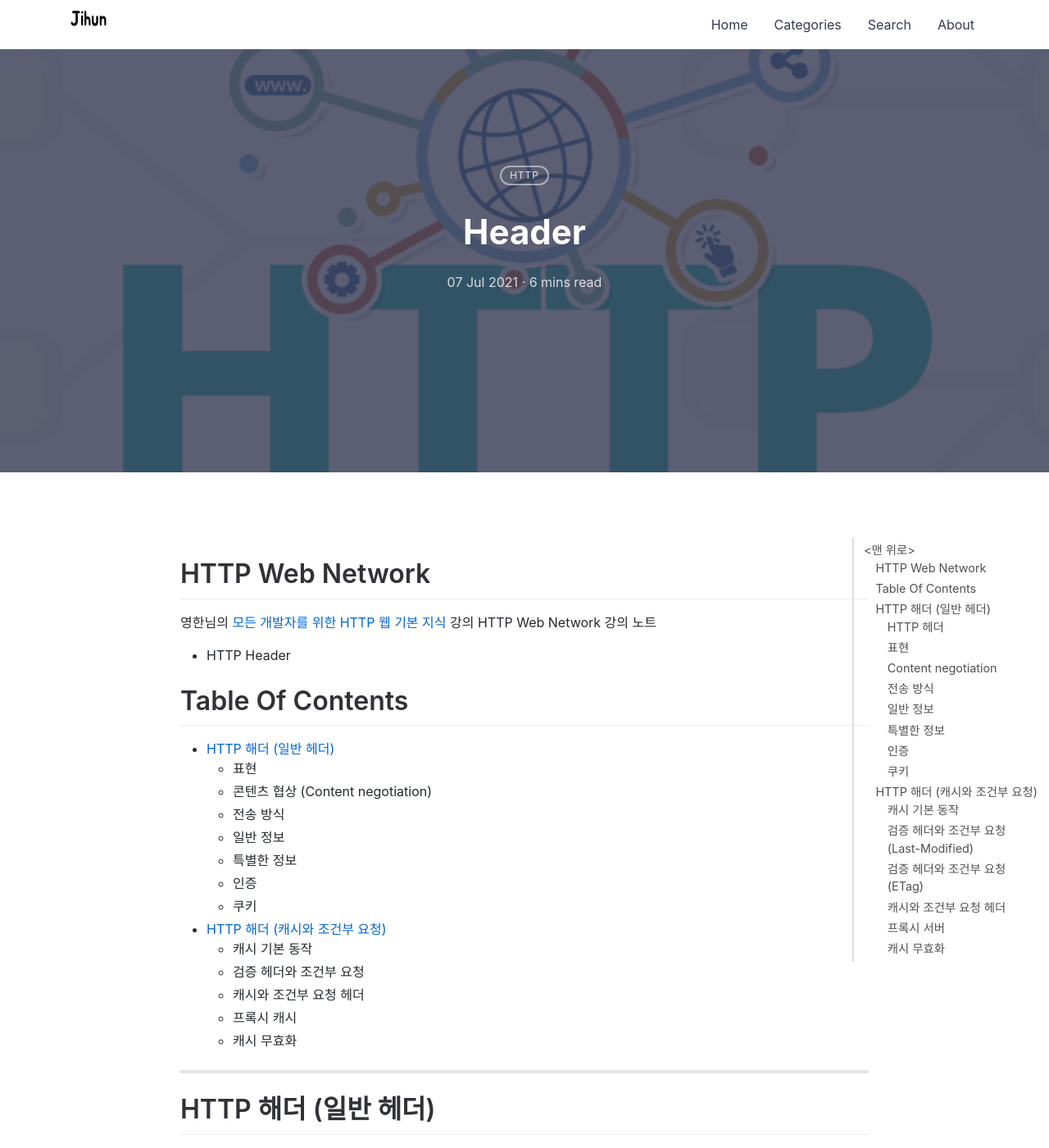
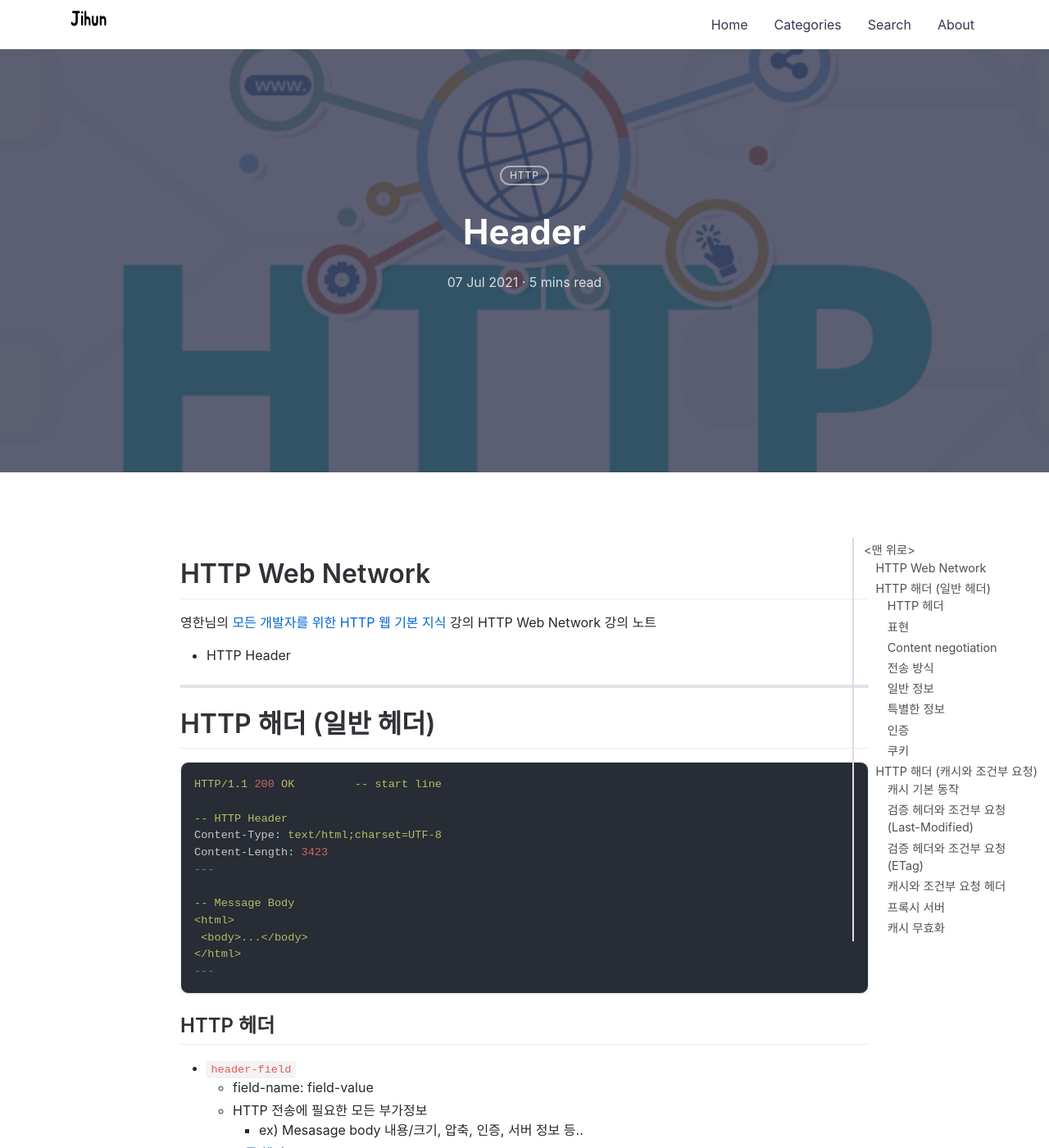
Before and after one commit to jihunparkme/jihunparkme.github.io, a Jekyll site: the page built from _posts/2021-07-07-Http-Web-Network_header.md, in a window 1280 px wide and 1400 px high. Shown: the whole window at 82% size. Built offline with Jekyll 4.4.1, drawn with Linux system fonts in a browser that asks for light colours; nearby versions of some CDN libraries; comment, search, counter and statistics services are not loaded.

Commit message:
[HTTP Web Network] edit frame

```diff
--- a/_posts/2021-07-07-Http-Web-Network_header.md
+++ b/_posts/2021-07-07-Http-Web-Network_header.md
@@ -13,23 +13,6 @@ featured-img: http
 HTTP Web Network 강의 노트
 
 - HTTP Header
-
-# Table Of Contents
-
-- [HTTP 해더 (일반 헤더)](<#HTTP-해더-(일반-헤더)>)
-  - 표현
-  - 콘텐츠 협상 (Content negotiation)
-  - 전송 방식
-  - 일반 정보
-  - 특별한 정보
-  - 인증
-  - 쿠키
-- [HTTP 해더 (캐시와 조건부 요청)](<#HTTP-해더-(캐시와-조건부-요청)>)
-  - 캐시 기본 동작
-  - 검증 헤더와 조건부 요청
-  - 캐시와 조건부 요청 헤더
-  - 프록시 캐시
-  - 캐시 무효화
 
 ---
 
```
Also changed, not shown: other parts of _posts/2021-07-07-Http-Web-Network_header.md (+1 -0 lines).
